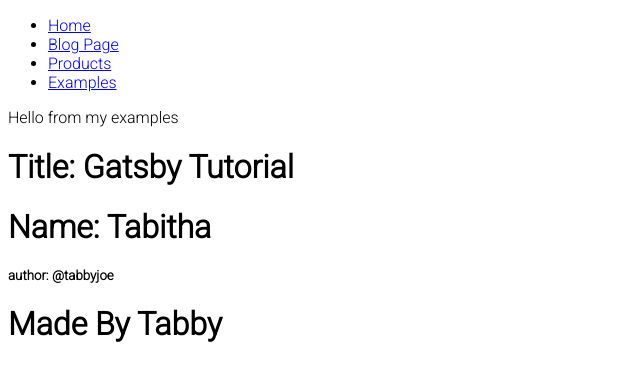
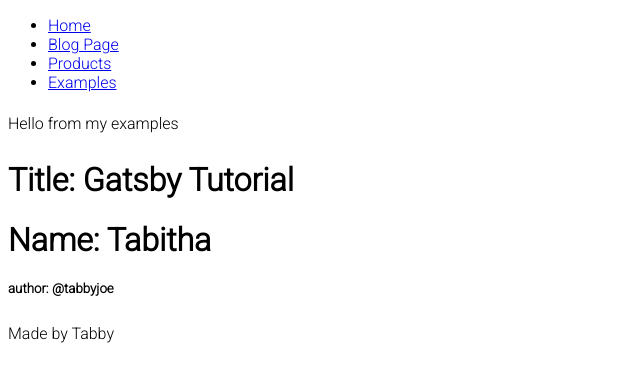
Before and after one commit to TabithaKavyu/tutorial, a Gatsby site: page /examples in a window 1280 px wide. Shown: the whole page, without its empty margins (0-640 px from the left). Built offline with nearby package versions, Linux system fonts and the light colour scheme; Gatsby itself is replaced by a stand-in of ours.

Commit message:
code formatting

```diff
--- a/src/components/footer.js
+++ b/src/components/footer.js
@@ -3,7 +3,7 @@
 const footer = () => {
   return (
     <div>
-      <h1>Made by Tabby </h1>
+      <p>Made by Tabby </p>
     </div>
   )
 }
--- a/src/pages/examples.js
+++ b/src/pages/examples.js
@@ -7,7 +7,8 @@
 
     return (
         <div>
-            <Layout>Hello from my examples
+            <Layout>
+                <p>Hello from my examples</p>
             <Header />
                 <h5>author: {author}</h5>
             </Layout>
```
